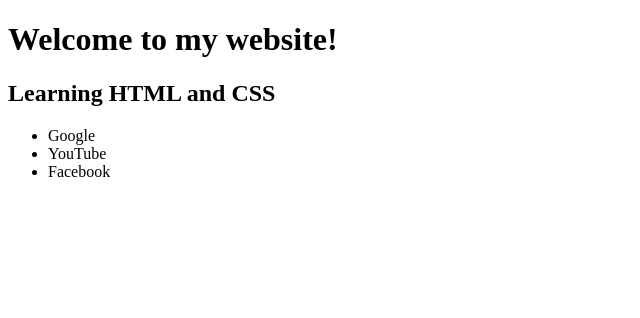
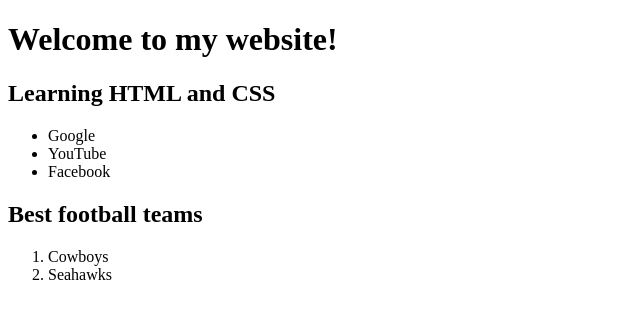
Before and after one commit to sharaseaman/sharaseaman.github.io, a plain HTML site: page index.html in a window 1280 px wide. Shown: the whole page, without its empty margins (0-640 px from the left). Drawn offline with Linux system fonts and the light colour scheme.

Commit message:
Update index.html

```diff
--- a/index.html
+++ b/index.html
@@ -13,6 +13,12 @@
       <li>Facebook</li>
 
     </ul>
+
+    <h2>Best football teams</h2>
+    <ol>
+      <li>Cowboys</li>
+      <li>Seahawks</li>
+    </ol>
   </body>
 
 </html>
```
